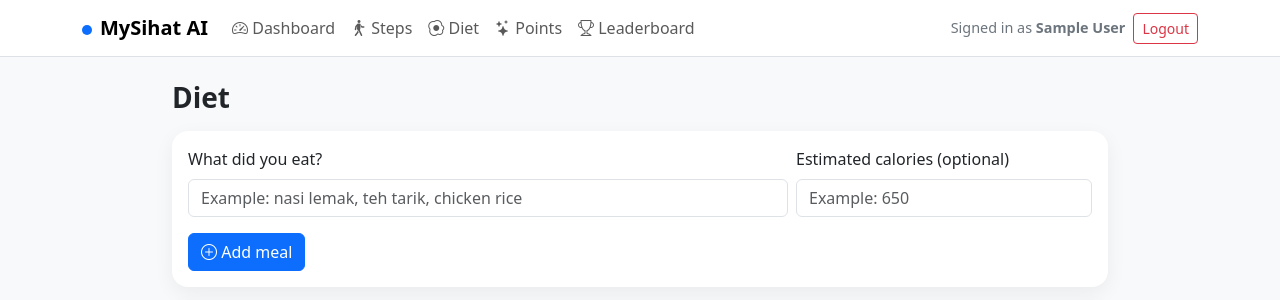
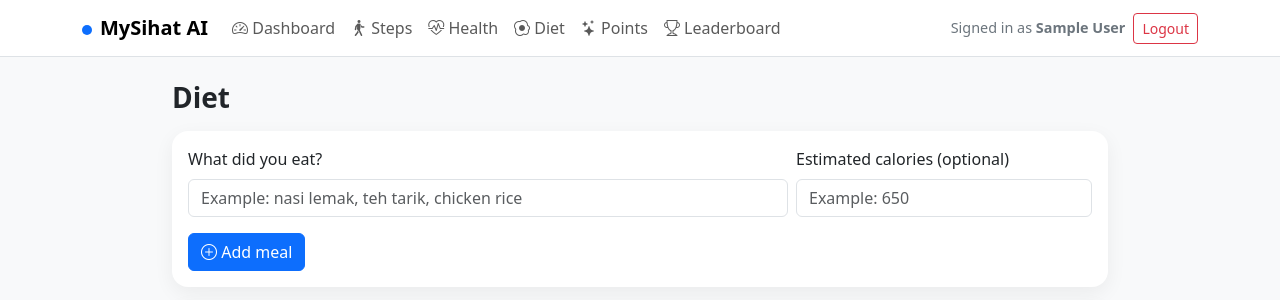
Before and after one commit to zhouweibo0424-cyber/Mysihat, a PHP site: page /pages/diet.php in a window 1280 px wide. Shown: the top 300 px of the page. Run offline with PHP 8.4, Linux system fonts and the light colour scheme; the visitor is signed in with stand-in values (Sample User, id 1); data that the repository does not hold is empty.

Commit message:
Add health module navigation link

```diff
--- a/partials/nav.php
+++ b/partials/nav.php
@@ -19,6 +19,7 @@ $current_name = $_SESSION["user_name"] ?? "User";
       <ul class="navbar-nav me-auto mb-2 mb-lg-0">
         <li class="nav-item"><a class="nav-link" href="/mysihat/pages/dashboard.php"><i class="bi bi-speedometer2"></i> Dashboard</a></li>
         <li class="nav-item"><a class="nav-link" href="/mysihat/pages/steps.php"><i class="bi bi-person-walking"></i> Steps</a></li>
+        <li class="nav-item"><a class="nav-link" href="/mysihat/pages/health.php"> <i class="bi bi-heart-pulse"></i> Health</a></li>
         <li class="nav-item"><a class="nav-link" href="/mysihat/pages/diet.php"><i class="bi bi-egg-fried"></i> Diet</a></li>
         <li class="nav-item"><a class="nav-link" href="/mysihat/pages/points.php"><i class="bi bi-stars"></i> Points</a></li>
         <li class="nav-item"><a class="nav-link" href="/mysihat/pages/leaderboard.php"><i class="bi bi-trophy"></i> Leaderboard</a></li>
```
